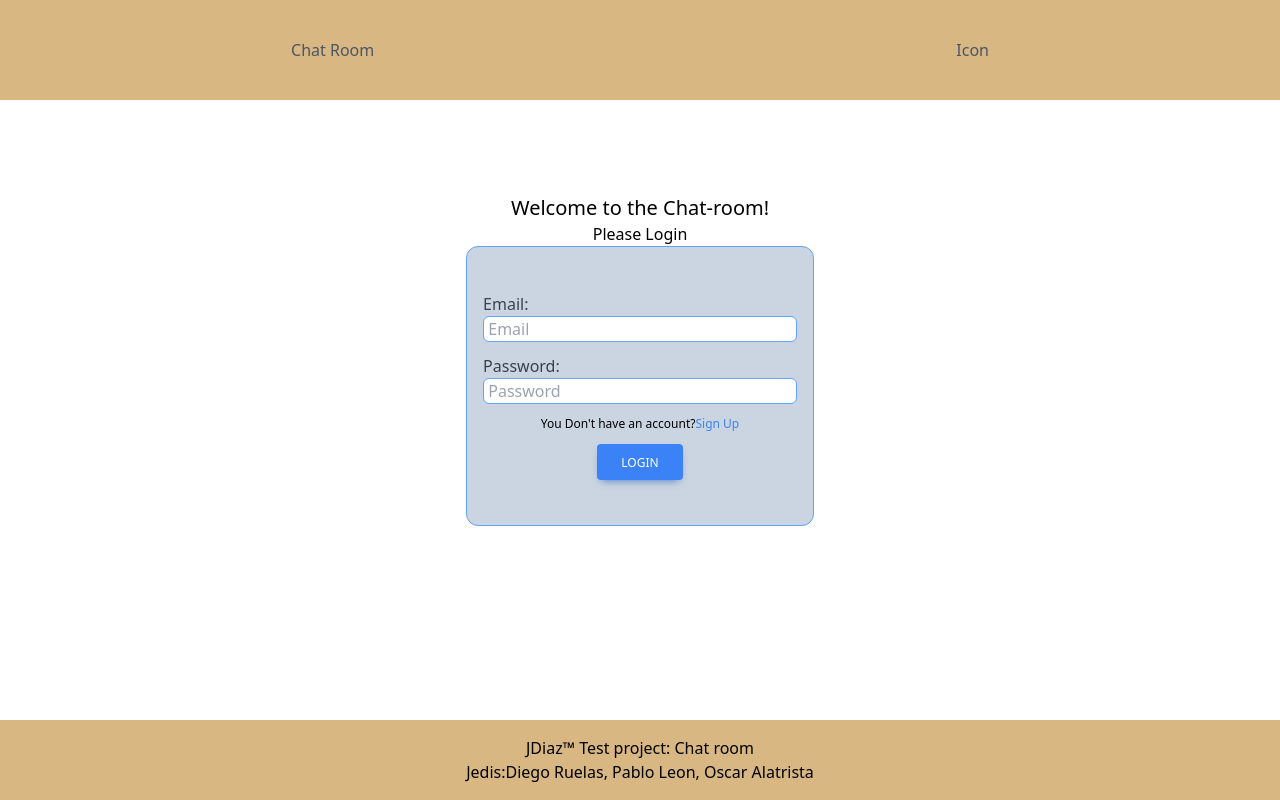
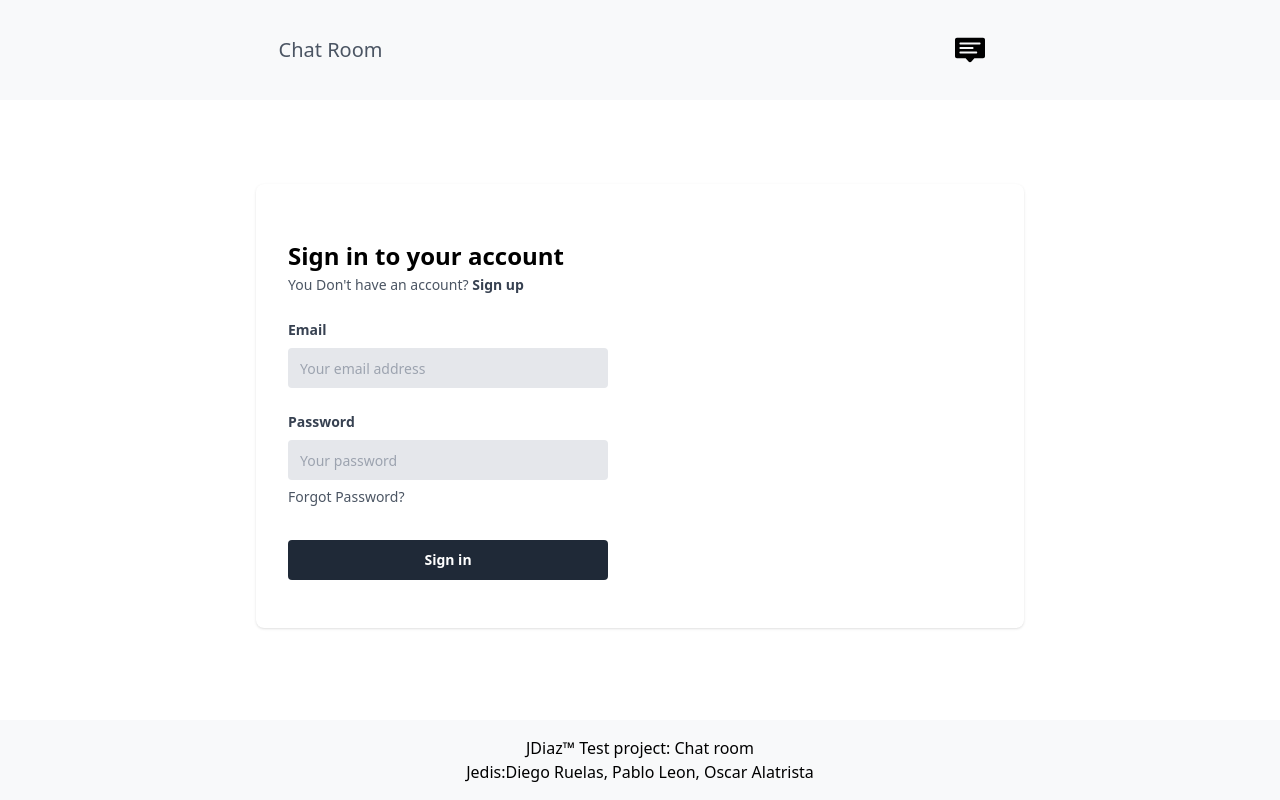
Before and after one commit to OssFit/chat-room, an Angular app in the folder front-end/: page /login in a window 1280 px wide. Built offline with nearby package versions, Linux system fonts and the light colour scheme.

Commit message:
updates i found

```diff
--- a/front-end/angular.json
+++ b/front-end/angular.json
@@ -97,5 +97,8 @@
         }
       }
     }
+  },
+  "cli": {
+    "analytics": false
   }
 }
--- a/front-end/src/app/footer/footer.component.html
+++ b/front-end/src/app/footer/footer.component.html
@@ -1,5 +1,5 @@
 
-<div class="flex flex-col w-full justify-center borderfixed bottom-0 border-gray-800 bg-[#d8b783] min-h-[10vh]">
+<div class="flex flex-col w-full justify-center borderfixed bottom-0 border-gray-800 bg-[#F8F9FA] min-h-[10vh]">
   <div><h1 class="text-center">JDiaz™ Test project: Chat room</h1>
     <h2 class="text-center">Jedis:Diego Ruelas, Pablo Leon, Oscar Alatrista</h2></div>
 
--- a/front-end/src/app/header/header.component.html
+++ b/front-end/src/app/header/header.component.html
@@ -1,4 +1,24 @@
-<div class=" flex flex-row w-full place-content-around items-center fixed border-none bg-[#d8b783] min-h-[100px] text-gray-600 " >
-  <button routerLink="/" class="text-center hover:text-gray-900">Chat Room</button>
-  <button class=" hover:text-gray-900" (click)="toggleClick()">Icon</button>
+<div class=" flex flex-row w-full place-content-around items-center fixed border-none bg-[#F8F9FA] min-h-[100px] text-gray-600 " >
+  <button routerLink="/" class="text-center hover:text-gray-900 text-xl"><h1>
+  Chat Room
+</h1></button>
+  <button class=" hover:text-gray-900" (click)="toggleClick()">
+    <div class="px-4 py-2">
+
+      <!-- Uploaded to: SVG Repo, www.svgrepo.com, Generator: SVG Repo Mixer Tools -->
+      <svg fill="#000000" height="30px" width="30px" version="1.1" id="Layer_1" xmlns="http://www.w3.org/2000/svg" xmlns:xlink="http://www.w3.org/1999/xlink"
+        viewBox="0 0 458 458" xml:space="preserve">
+      <g>
+        <g>
+          <path d="M428,41.534H30c-16.569,0-30,13.431-30,30v252c0,16.568,13.432,30,30,30h132.1l43.942,52.243
+            c5.7,6.777,14.103,10.69,22.959,10.69c8.856,0,17.258-3.912,22.959-10.69l43.942-52.243H428c16.568,0,30-13.432,30-30v-252
+            C458,54.965,444.568,41.534,428,41.534z M323.916,281.534H82.854c-8.284,0-15-6.716-15-15s6.716-15,15-15h241.062
+            c8.284,0,15,6.716,15,15S332.2,281.534,323.916,281.534z M67.854,198.755c0-8.284,6.716-15,15-15h185.103c8.284,0,15,6.716,15,15
+            s-6.716,15-15,15H82.854C74.57,213.755,67.854,207.039,67.854,198.755z M375.146,145.974H82.854c-8.284,0-15-6.716-15-15
+            s6.716-15,15-15h292.291c8.284,0,15,6.716,15,15C390.146,139.258,383.43,145.974,375.146,145.974z"/>
+        </g>
+      </g>
+      </svg>
+    </div>
+  </button>
 </div>
--- a/front-end/src/app/landing/landing.component.ts
+++ b/front-end/src/app/landing/landing.component.ts
@@ -11,7 +11,7 @@ export class LandingComponent extends AppComponent implements OnInit{
   public image!:string;
 
   ngOnInit(): void {
-    this.image='http://vidatech.pe/wp-content/uploads/2020/09/redes-sociales-2-1.png';
+    this.image='assets/redes-sociales.png';
 
 
   }
--- a/front-end/src/app/layout/layout.component.html
+++ b/front-end/src/app/layout/layout.component.html
@@ -1,5 +1,5 @@
 <div class="h-full flex flex-col justify-between">
 <app-header ></app-header>
 <router-outlet></router-outlet>
-  <app-footer></app-footer>
+<app-footer></app-footer>
 </div>
--- a/front-end/src/app/login/login.component.html
+++ b/front-end/src/app/login/login.component.html
@@ -1,20 +1,42 @@
-<div class="w-full min-h-[90vh] flex flex-col justify-center items-center overflow-y-hidden">
-  <h1 class="text-xl ">Welcome to the Chat-room!</h1>
-  <p class="text-gray">Please Login</p>
-
-<form (submit)="onSubmit()" class="flex flex-col justify-center items-center min-w-[20vw] h-[35vh] border border-blue-400 rounded-xl bg-slate-300 gap-3">
-  <label class="w-full px-4 text-gray-700">
-    Email:
-    <input [(ngModel)]="email" placeholder=" Email" class=" w-full focus:outline-none focus:border-blue-600 border-blue-400 border rounded-md" type="email" name="email">
-  </label>
-  <label class="w-full px-4 text-gray-700">
-    Password:
-    <input [(ngModel)]="password" placeholder=" Password" class=" w-full focus:outline-none focus:border-blue-600 border-blue-400 border rounded-md" type="password" name="password">
-  </label>
-  <div class="flex flex-row">
-  <p class="text-xs">You Don't have an account? </p><a routerLink="/sign-up" ><p class="text-xs text-blue-500 hover:text-blue-700"> Sign Up</p></a>
+<div
+  class="container max-w-md mx-auto xl:max-w-3xl h-full flex bg-white rounded-lg shadow overflow-hidden"
+>
+  <div class="w-full xl:w-1/2 p-8">
+    <form (submit)="onSubmit()" class="mb-4 mt-6">
+      <h1 class="text-2xl font-bold">Sign in to your account</h1>
+      <div>
+        <span class="text-gray-600 text-sm">
+          You Don't have an account?
+        </span>
+        <a routerLink="/sign-up">
+          <span class="text-gray-700 text-sm font-semibold hover:text-gray-800 cursor-pointer">
+            Sign up
+          </span>
+        </a>
+      </div>
+      <div class="mb-4 mt-6">
+        <label class="block text-gray-700 text-sm font-semibold mb-2" htmlFor="email">
+          Email
+        </label>
+        <input [(ngModel)]="email" placeholder="Your email address" class="text-sm appearance-none rounded w-full py-2 px-3 text-gray-700 bg-gray-200 leading-tight focus:outline-none focus:shadow-outline h-10" id="email" type="text" name="email">
+      </div>
+      <div class="mb-6 mt-6">
+        <label class="block text-gray-700 text-sm font-semibold mb-2" htmlFor="password">
+          Password
+        </label>
+        <input [(ngModel)]="password" placeholder="Your password" class="text-sm bg-gray-200 appearance-none rounded w-full py-2 px-3 text-gray-700 mb-1 leading-tight focus:outline-none focus:shadow-outline h-10" id="password" type="password" name="password">
+        <a class="inline-block align-baseline text-sm text-gray-600 hover:text-gray-800" href="/forgot">
+          Forgot Password?
+        </a>
+      </div>
+      <div class="flex w-full mt-8">
+        <button class="w-full bg-gray-800 hover:bg-gray-900 text-white text-sm py-2 px-4 font-semibold rounded focus:outline-none focus:shadow-outline h-10" type="submit">
+          Sign in
+        </button>
+      </div>
+    </form>
+  </div>
+  <div class="relative xl:hidden w-full h-full">
+    <img class="absolute h-auto w-full object-cover" src="https://images.unsplash.com/photo-1541233349642-6e425fe6190e" alt="my zomato"/>
+  </div>
 </div>
-  <button class="inline-block rounded px-6 pb-2 pt-2.5 text-xs font-medium uppercase leading-normal bg-blue-500 text-white shadow-[0_4px_9px_-4px_#3b71ca] transition duration-150 ease-in-out hover:bg-blue-600 hover:shadow-[0_8px_9px_-4px_rgba(59,113,202,0.3),0_4px_18px_0_rgba(59,113,202,0.2)] focus:bg-primary-600 focus:shadow-[0_8px_9px_-4px_rgba(59,113,202,0.3),0_4px_18px_0_rgba(59,113,202,0.2)] focus:outline-none focus:ring-0 active:bg-primary-700 active:shadow-[0_8px_9px_-4px_rgba(59,113,202,0.3),0_4px_18px_0_rgba(59,113,202,0.2)] dark:shadow-[0_4px_9px_-4px_rgba(59,113,202,0.5)] dark:hover:shadow-[0_8px_9px_-4px_rgba(59,113,202,0.2),0_4px_18px_0_rgba(59,113,202,0.1)] dark:focus:shadow-[0_8px_9px_-4px_rgba(59,113,202,0.2),0_4px_18px_0_rgba(59,113,202,0.1)] dark:active:shadow-[0_8px_9px_-4px_rgba(59,113,202,0.2),0_4px_18px_0_rgba(59,113,202,0.1)]" type="submit">
- Login</button>
-</form>
-</div>
--- a/front-end/src/app/sign-up/sign-up.component.html
+++ b/front-end/src/app/sign-up/sign-up.component.html
@@ -1,43 +1,53 @@
-<div class="w-[100vw] h-[90vh] justify-end pb-10 flex flex-col  items-center">
+<div
+  class="container max-w-md mx-auto xl:max-w-3xl h-full flex bg-white rounded-lg shadow overflow-hidden"
+>
+<div class="w-full  p-8">
   <h1 class="text-xl ">Welcome to the Chat-room!</h1>
   <p class="text-gray-800">Please complete the register form</p>
 
-  <form (ngSubmit)="onSubmit()" [formGroup]="signUpForm" class="flex flex-col justify-center items-center min-w-[20vw] h-[60vh] border border-blue-400 rounded-xl bg-slate-300 gap-2 pt-5" >
-
+  <form (ngSubmit)="onSubmit()" [formGroup]="signUpForm" class="mb-4 mt-6" >
+    <div class="flex flex-row w-full">
+    <div class=" w-1/2">
   <label for="firstName" class="w-full px-4 text-gray-700">
     First Name:
-    <input [ngClass]="{'invalid-input': signUpForm.get('firstName')?.invalid && signUpForm.get('firstName')?.touched}" formControlName="firstName" placeholder=" First Name" class=" w-full focus:outline-none focus:border-blue-600 border-blue-400 border rounded-md" type="text" id="firstName"  required>
+    <input [ngClass]="{'invalid-input': signUpForm.get('firstName')?.invalid && signUpForm.get('firstName')?.touched}" formControlName="firstName" placeholder=" First Name" class=" text-sm appearance-none rounded w-full py-2 px-3 text-gray-700 bg-gray-200 leading-tight focus:outline-none focus:shadow-outline h-10 mr-4" type="text" id="firstName"  required>
   </label>
   <label for="lastName" class="w-full px-4 text-gray-700">
     Last Name:
-    <input [ngClass]="{'invalid-input': signUpForm.get('lastName')?.invalid && signUpForm.get('lastName')?.touched}" formControlName="lastName" placeholder=" Last Name" class=" w-full focus:outline-none focus:border-blue-600 border-blue-400 border rounded-md" type="text" id="lastName" required>
+    <input [ngClass]="{'invalid-input': signUpForm.get('lastName')?.invalid && signUpForm.get('lastName')?.touched}" formControlName="lastName" placeholder=" Last Name" class=" text-sm appearance-none rounded w-full py-2 px-3 text-gray-700 bg-gray-200 leading-tight focus:outline-none focus:shadow-outline h-10 mr-4" type="text" id="lastName" required>
   </label>
   <label for="phone" class="w-full px-4 text-gray-700">
     Phone Number:
-    <input [ngClass]="{'invalid-input': signUpForm.get('phone')?.invalid && signUpForm.get('phone')?.touched}" formControlName="phone" placeholder="Phone number" class=" w-full focus:outline-none focus:border-blue-600 border-blue-400 border rounded-md" type="tel" id="phone"  required>
+    <input [ngClass]="{'invalid-input': signUpForm.get('phone')?.invalid && signUpForm.get('phone')?.touched}" formControlName="phone" placeholder="Phone number" class=" text-sm appearance-none rounded w-full py-2 px-3 text-gray-700 bg-gray-200 leading-tight focus:outline-none focus:shadow-outline h-10 mr-4" type="tel" id="phone"  required>
   </label>
+</div>
+<div class=" w-1/2">
   <label for="email" class="w-full px-4 text-gray-700">
     Email:
-    <input [ngClass]="{'invalid-input': signUpForm.get('email')?.invalid && signUpForm.get('email')?.touched}" formControlName="email" placeholder=" Email" class=" w-full focus:outline-none focus:border-blue-600 border-l-blue-400 border rounded-md" type="email" id="email"  required>
+    <input [ngClass]="{'invalid-input': signUpForm.get('email')?.invalid && signUpForm.get('email')?.touched}" formControlName="email" placeholder=" Email" class=" text-sm appearance-none rounded w-full py-2 px-3 text-gray-700 bg-gray-200 leading-tight focus:outline-none focus:shadow-outline h-10 ml-4" type="email" id="email"  required>
   </label>
   <label for="password" class="w-full px-4 text-gray-700">
     Password:
-    <input [ngClass]="{'invalid-input': signUpForm.get('password')?.invalid && signUpForm.get('password')?.touched}" formControlName="password" placeholder=" Password" class=" w-full focus:outline-none focus:border-blue-600 border-blue-400 border rounded-md" type="password" id="password"    required>
+    <input [ngClass]="{'invalid-input': signUpForm.get('password')?.invalid && signUpForm.get('password')?.touched}" formControlName="password" placeholder=" Password" class=" text-sm appearance-none rounded w-full py-2 px-3 text-gray-700 bg-gray-200 leading-tight focus:outline-none focus:shadow-outline h-10 ml-4" type="password" id="password"    required>
   </label>
-  <label for="passwordConfirm" class="w-full px-4 text-gray-700">
+  <label for="passwordConfirm" class="w-full px-4 text-gray-700 ml-4">
     Repeat Password:
     <input [ngClass]="{
       'invalid-input':
         signUpForm.get('passwordConfirm')?.invalid &&
         signUpForm.get('passwordConfirm')?.touched ||
         signUpForm.hasError('confirmPasswordMismatch')
-    }" formControlName="passwordConfirm" placeholder= "Password" class=" w-full focus:outline-none focus:border-blue-600 border-blue-400 border rounded-md" type="password" id="passwordConfirm" required>
+    }" formControlName="passwordConfirm" placeholder= "Password" class=" text-sm appearance-none rounded w-full py-2 px-3 text-gray-700 bg-gray-200 leading-tight focus:outline-none focus:shadow-outline h-10 ml-4" type="password" id="passwordConfirm" required>
 
   </label>
+</div>
+</div>
   <div class="flex flex-row">
-  <p class="text-xs">You have already an account? </p><a routerLink="/login" ><p class="text-xs text-blue-500 hover:text-blue-700"> Log in</p></a>
+  <p class="text-xs mt-4">You have already an account? </p><a routerLink="/login" ><p class="text-xs text-blue-500 hover:text-blue-700 mt-4"> Log in</p></a>
 </div>
-  <button [disabled]="!signUpForm.valid" class="inline-block rounded px-6 pb-2 pt-2.5 text-xs font-medium uppercase leading-normal bg-blue-500 text-white shadow-[0_4px_9px_-4px_#3b71ca] transition duration-150 ease-in-out hover:bg-blue-600 hover:shadow-[0_8px_9px_-4px_rgba(59,113,202,0.3),0_4px_18px_0_rgba(59,113,202,0.2)] focus:bg-primary-600 focus:shadow-[0_8px_9px_-4px_rgba(59,113,202,0.3),0_4px_18px_0_rgba(59,113,202,0.2)] focus:outline-none focus:ring-0 active:bg-primary-700 active:shadow-[0_8px_9px_-4px_rgba(59,113,202,0.3),0_4px_18px_0_rgba(59,113,202,0.2)] dark:shadow-[0_4px_9px_-4px_rgba(59,113,202,0.5)] dark:hover:shadow-[0_8px_9px_-4px_rgba(59,113,202,0.2),0_4px_18px_0_rgba(59,113,202,0.1)] dark:focus:shadow-[0_8px_9px_-4px_rgba(59,113,202,0.2),0_4px_18px_0_rgba(59,113,202,0.1)] dark:active:shadow-[0_8px_9px_-4px_rgba(59,113,202,0.2),0_4px_18px_0_rgba(59,113,202,0.1)]" type="submit">
+  <button [disabled]="!signUpForm.valid" class="inline-block rounded px-6 pb-2 pt-2.5 text-xs font-medium uppercase leading-normal bg-blue-500 text-white shadow-[0_4px_9px_-4px_#3b71ca] transition duration-150 ease-in-out hover:bg-blue-600 hover:shadow-[0_8px_9px_-4px_rgba(59,113,202,0.3),0_4px_18px_0_rgba(59,113,202,0.2)] focus:bg-primary-600 focus:shadow-[0_8px_9px_-4px_rgba(59,113,202,0.3),0_4px_18px_0_rgba(59,113,202,0.2)] focus:outline-none focus:ring-0 active:bg-primary-700 active:shadow-[0_8px_9px_-4px_rgba(59,113,202,0.3),0_4px_18px_0_rgba(59,113,202,0.2)] dark:shadow-[0_4px_9px_-4px_rgba(59,113,202,0.5)] dark:hover:shadow-[0_8px_9px_-4px_rgba(59,113,202,0.2),0_4px_18px_0_rgba(59,113,202,0.1)] dark:focus:shadow-[0_8px_9px_-4px_rgba(59,113,202,0.2),0_4px_18px_0_rgba(59,113,202,0.1)] dark:active:shadow-[0_8px_9px_-4px_rgba(59,113,202,0.2),0_4px_18px_0_rgba(59,113,202,0.1)] mt-4" type="submit">
  Sign Up</button>
 </form>
 </div>
+
+</div>
--- a/front-end/src/styles.css
+++ b/front-end/src/styles.css
@@ -11,7 +11,7 @@
 
 :root{
   --bg-color:'black';
-  --text-color:'black'
+  --text-color: '#343A40'
 }
 
 [data-theme="dark"]{
```
Also changed, not shown: front-end/src/assets/redes-sociales.png, 1 other file (tests, documents, lock files or other folders).
